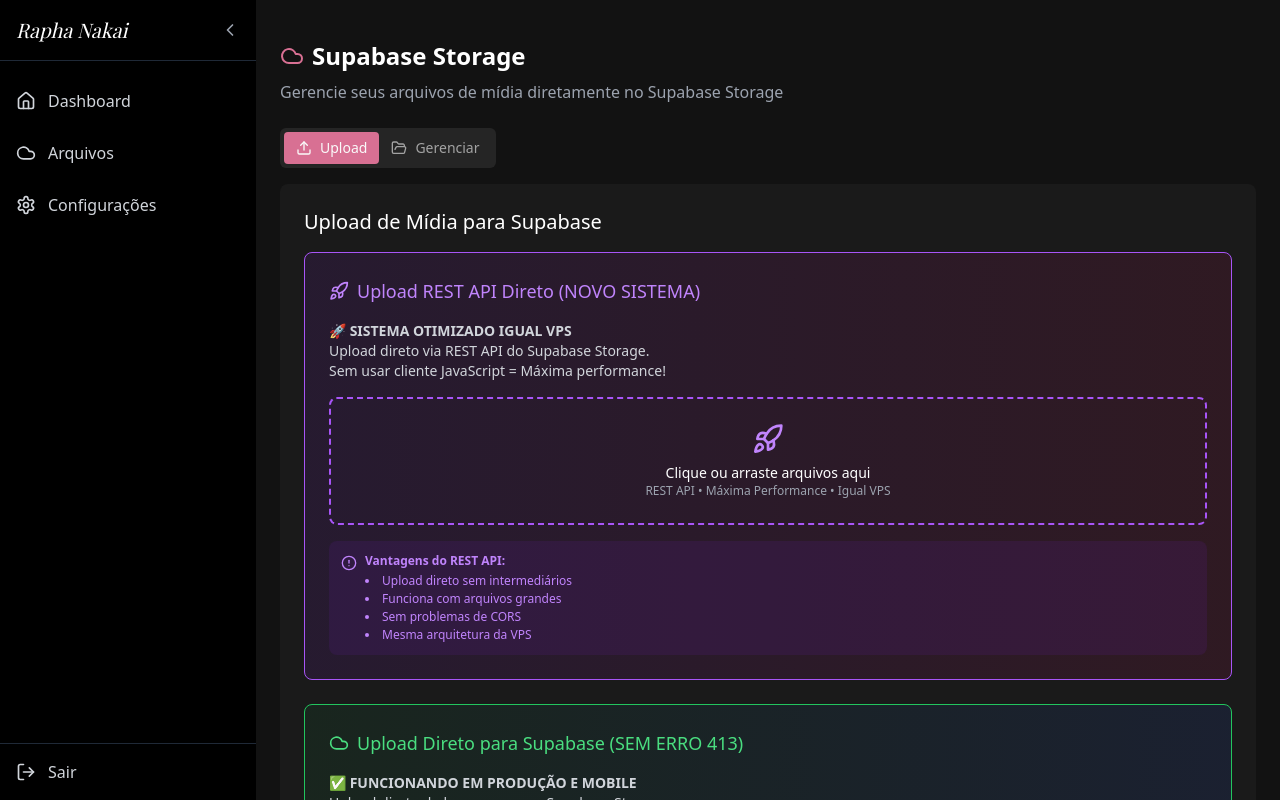
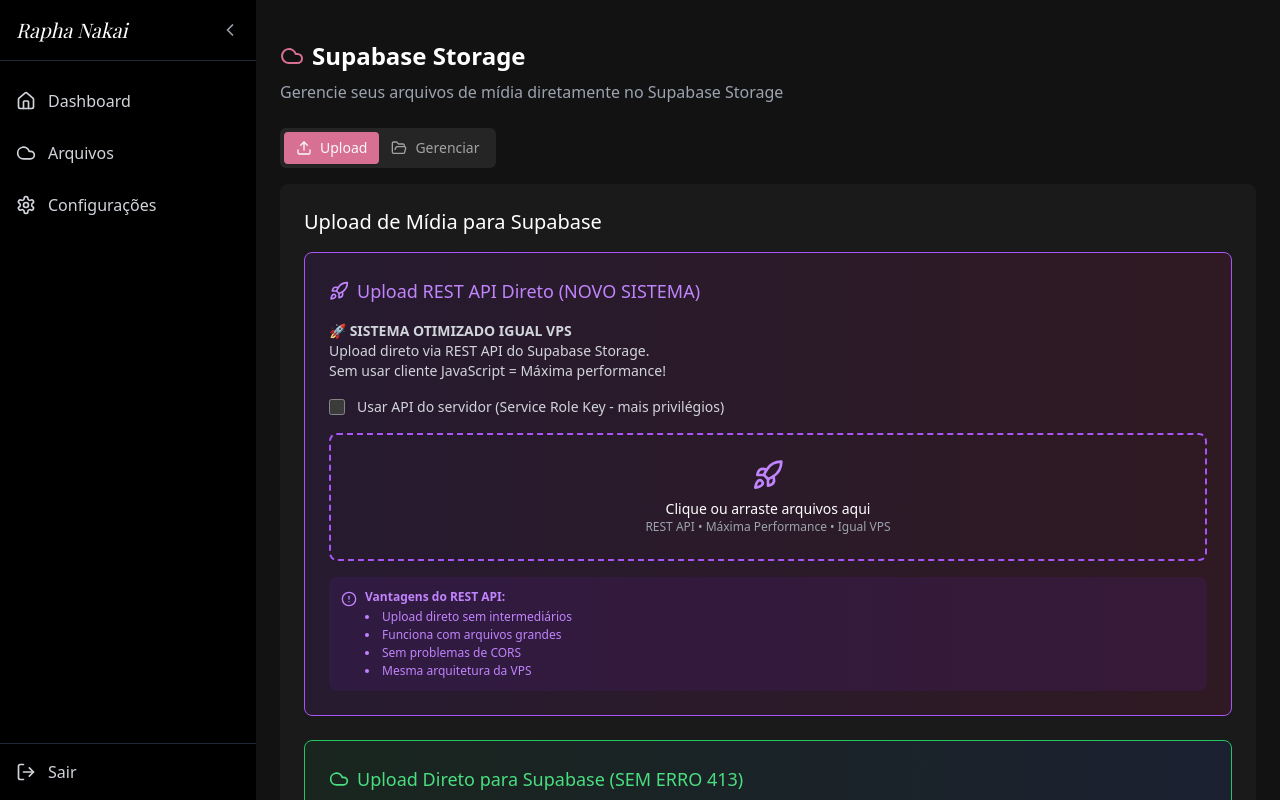
Before and after one commit to eumoitinho/RAPHANAKAIUGC, a Next.js app: page /admin/supabase in a window 1280 px wide. Shown: the top 800 px of the page. Built offline with nearby package versions, Linux system fonts and the light colour scheme; no server answers; a web font is replaced by a local one.

Commit message:
feat: add toggle for server API mode in Supabase uploader component

```diff
--- a/components/admin/rest-api-supabase-uploader.tsx
+++ b/components/admin/rest-api-supabase-uploader.tsx
@@ -190,6 +190,20 @@ export function RestApiSupabaseUploader({ onUploadComplete }: { onUploadComplete
         Sem usar cliente JavaScript = Máxima performance!
       </p>
 
+      {/* Toggle para escolher o modo */}
+      <div className="mb-4 flex items-center gap-3">
+        <input
+          type="checkbox"
+          id="use-server-api"
+          checked={useServerApi}
+          onChange={(e) => setUseServerApi(e.target.checked)}
+          className="w-4 h-4 text-purple-600 bg-gray-800 border-gray-600 rounded"
+        />
+        <label htmlFor="use-server-api" className="text-sm text-gray-300">
+          Usar API do servidor (Service Role Key - mais privilégios)
+        </label>
+      </div>
+
       <input
         type="file"
         id="rest-api-upload"
```
